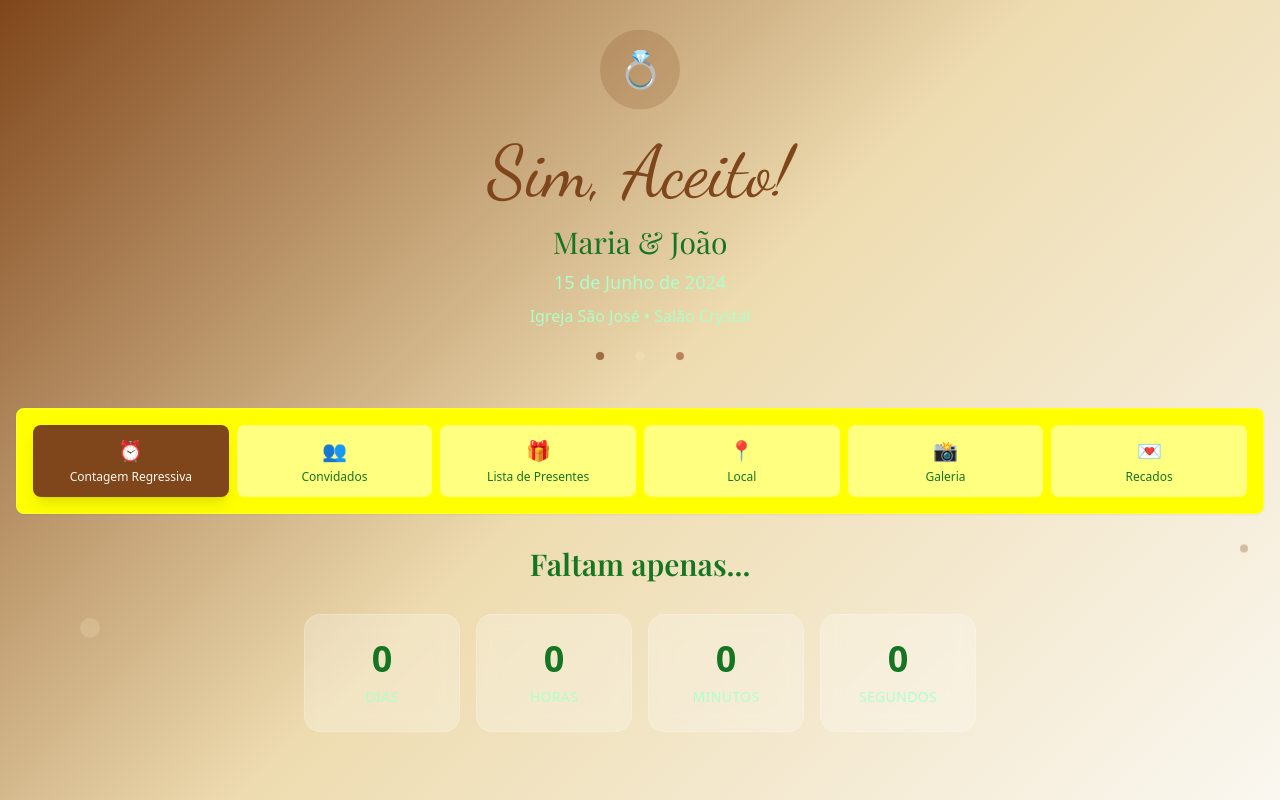
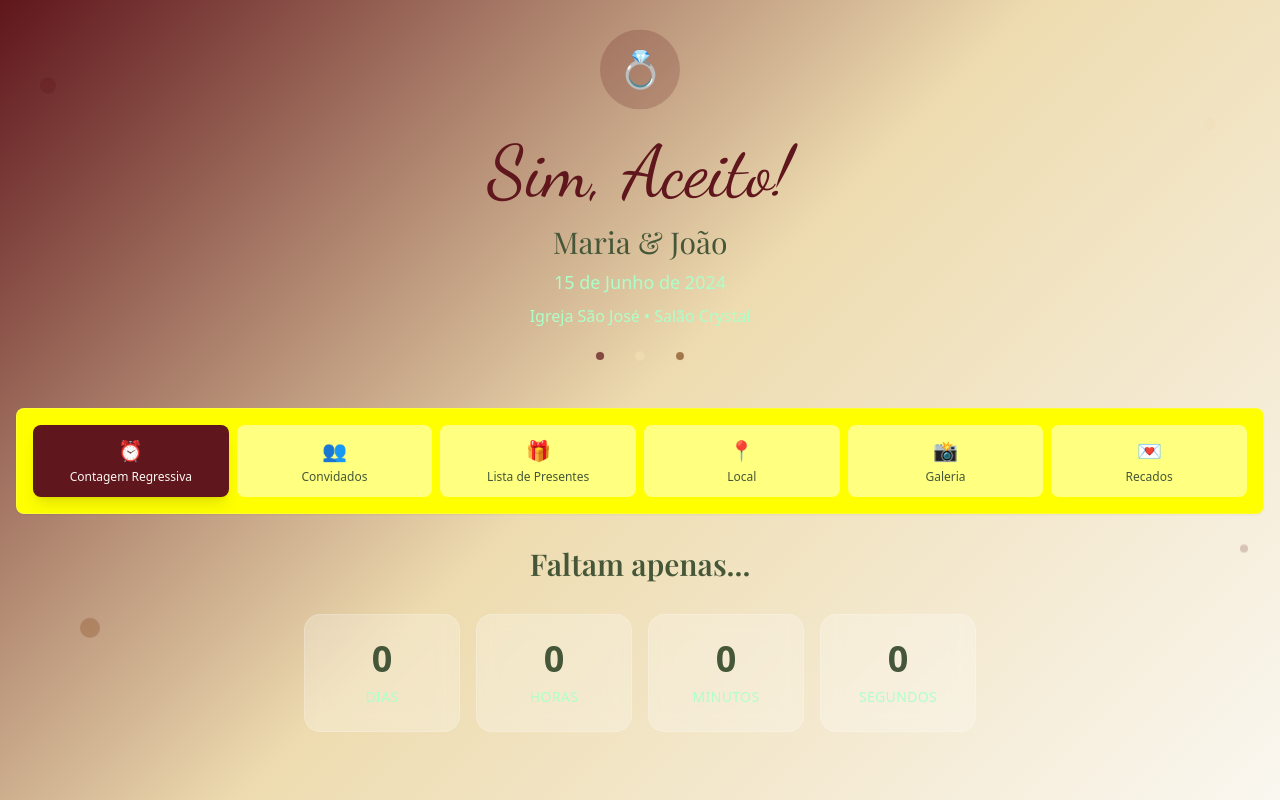
Before and after one commit to OlintoGuirao/sim-aceito-app-amor, a React (Vite) app: page / in a window 1280 px wide. Built offline with nearby package versions, Linux system fonts and the light colour scheme.

Commit message:
Fix: Update color scheme
Remove yellow details and set primary color to #5f161c.

```diff
--- a/src/index.css
+++ b/src/index.css
@@ -7,24 +7,24 @@
 @layer base {
   :root {
     --background: 250 247 240;
-    --foreground: 128 70 27;
+    --foreground: 95 22 28;
 
     --card: 255 255 255;
-    --card-foreground: 128 70 27;
+    --card-foreground: 95 22 28;
 
     --popover: 255 255 255;
-    --popover-foreground: 128 70 27;
+    --popover-foreground: 95 22 28;
 
-    --primary: 128 70 27;
+    --primary: 95 22 28;
     --primary-foreground: 250 247 240;
 
     --secondary: 238 220 176;
-    --secondary-foreground: 128 70 27;
+    --secondary-foreground: 95 22 28;
 
     --muted: 245 237 215;
     --muted-foreground: 139 115 85;
 
-    --accent: 158 89 51;
+    --accent: 128 70 27;
     --accent-foreground: 250 247 240;
 
     --destructive: 239 68 68;
@@ -32,18 +32,18 @@
 
     --border: 238 220 176;
     --input: 238 220 176;
-    --ring: 128 70 27;
+    --ring: 95 22 28;
 
     --radius: 0.5rem;
 
     --sidebar-background: 250 247 240;
-    --sidebar-foreground: 128 70 27;
-    --sidebar-primary: 128 70 27;
+    --sidebar-foreground: 95 22 28;
+    --sidebar-primary: 95 22 28;
     --sidebar-primary-foreground: 250 247 240;
     --sidebar-accent: 245 237 215;
-    --sidebar-accent-foreground: 128 70 27;
+    --sidebar-accent-foreground: 95 22 28;
     --sidebar-border: 238 220 176;
-    --sidebar-ring: 128 70 27;
+    --sidebar-ring: 95 22 28;
   }
 }
 
@@ -59,7 +59,7 @@
 
 @layer components {
   .wedding-gradient {
-    background: linear-gradient(135deg, #80461B 0%, #EEDCB0 50%, #FAF7F0 100%);
+    background: linear-gradient(135deg, #5f161c 0%, #EEDCB0 50%, #FAF7F0 100%);
   }
 
   .glass-effect {
--- a/src/pages/Index.tsx
+++ b/src/pages/Index.tsx
@@ -57,10 +57,10 @@ const Index = () => {
       </div>
 
       {/* Floating decorative elements */}
-      <div className="fixed top-20 left-10 w-4 h-4 bg-wedding-gold/30 rounded-full animate-float" style={{ animationDelay: '0s' }}></div>
-      <div className="fixed top-32 right-16 w-3 h-3 bg-wedding-rose/30 rounded-full animate-float" style={{ animationDelay: '1s' }}></div>
-      <div className="fixed bottom-40 left-20 w-5 h-5 bg-wedding-secondary/30 rounded-full animate-float" style={{ animationDelay: '2s' }}></div>
-      <div className="fixed bottom-60 right-8 w-2 h-2 bg-wedding-primary/30 rounded-full animate-float" style={{ animationDelay: '1.5s' }}></div>
+      <div className="fixed top-20 left-10 w-4 h-4 bg-wedding-marsala/30 rounded-full animate-float" style={{ animationDelay: '0s' }}></div>
+      <div className="fixed top-32 right-16 w-3 h-3 bg-wedding-palha/30 rounded-full animate-float" style={{ animationDelay: '1s' }}></div>
+      <div className="fixed bottom-40 left-20 w-5 h-5 bg-wedding-accent/30 rounded-full animate-float" style={{ animationDelay: '2s' }}></div>
+      <div className="fixed bottom-60 right-8 w-2 h-2 bg-wedding-marsala/20 rounded-full animate-float" style={{ animationDelay: '1.5s' }}></div>
     </div>
   );
 };
--- a/tailwind.config.ts
+++ b/tailwind.config.ts
@@ -64,13 +64,13 @@ export default {
 					ring: 'hsl(var(--sidebar-ring))'
 				},
 				wedding: {
-					primary: '#80461B',
+					primary: '#5f161c',
 					secondary: '#EEDCB0',
-					accent: '#9E5933',
-					marsala: '#80461B',
+					accent: '#80461B',
+					marsala: '#5f161c',
 					palha: '#EEDCB0',
 					cream: '#FAF7F0',
-					darkMarsala: '#5D3113',
+					darkMarsala: '#4a1115',
 					lightPalha: '#F5EDD7'
 				}
 			},
```
